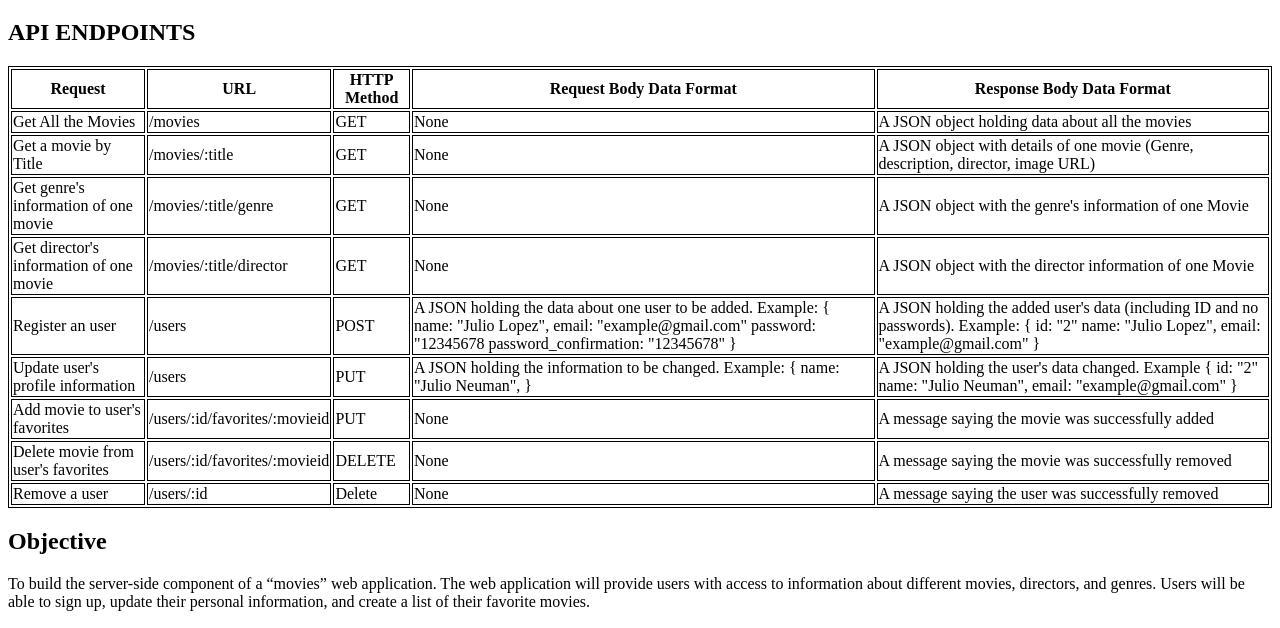
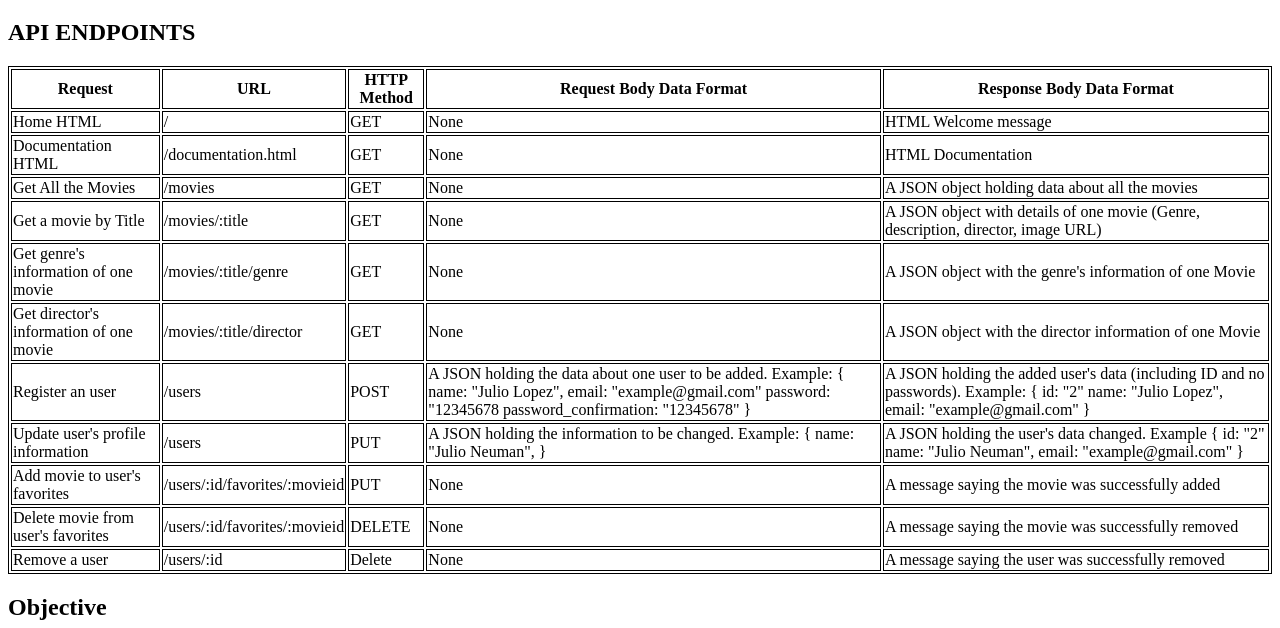
Before and after one commit to jjla26/movie-API, a website: page public/documentation.html in a window 1280 px wide. Shown: the part 61-689 px from the top of the page. Drawn offline with Linux system fonts and the light colour scheme.

Commit message:
Added html routes

```diff
--- a/public/documentation.html
+++ b/public/documentation.html
@@ -23,6 +23,20 @@
             </tr>
         </thead>
         <tbody>
+            <tr>
+                <td>Home HTML</td>
+                <td>/</td>
+                <td>GET</td>
+                <td>None</td>
+                <td>HTML Welcome message</td>
+            </tr>
+            <tr>
+                <td>Documentation HTML</td>
+                <td>/documentation.html</td>
+                <td>GET</td>
+                <td>None</td>
+                <td>HTML Documentation</td>
+            </tr>
             <tr>
                 <td>Get All the Movies</td>
                 <td>/movies</td>
```
